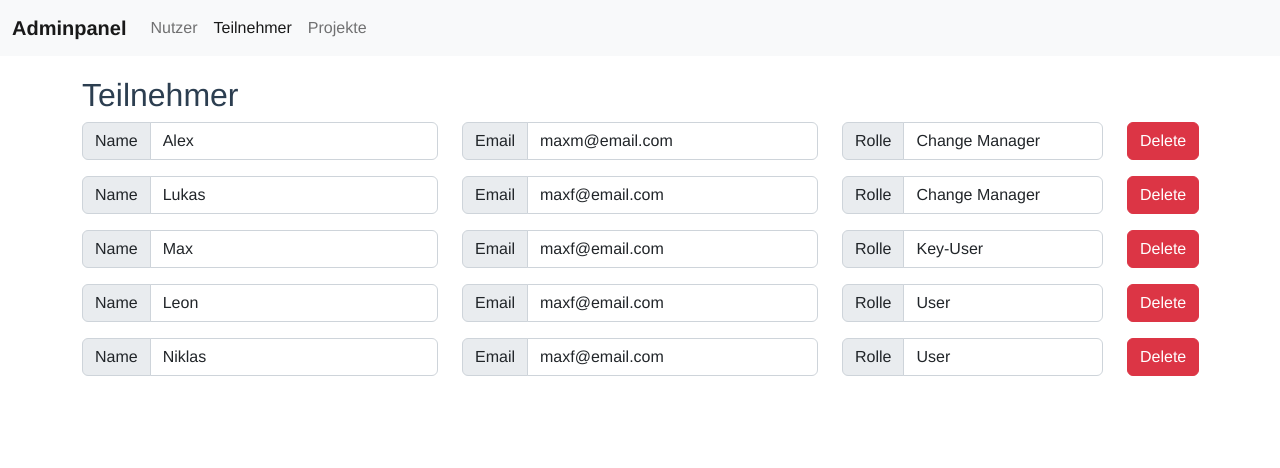
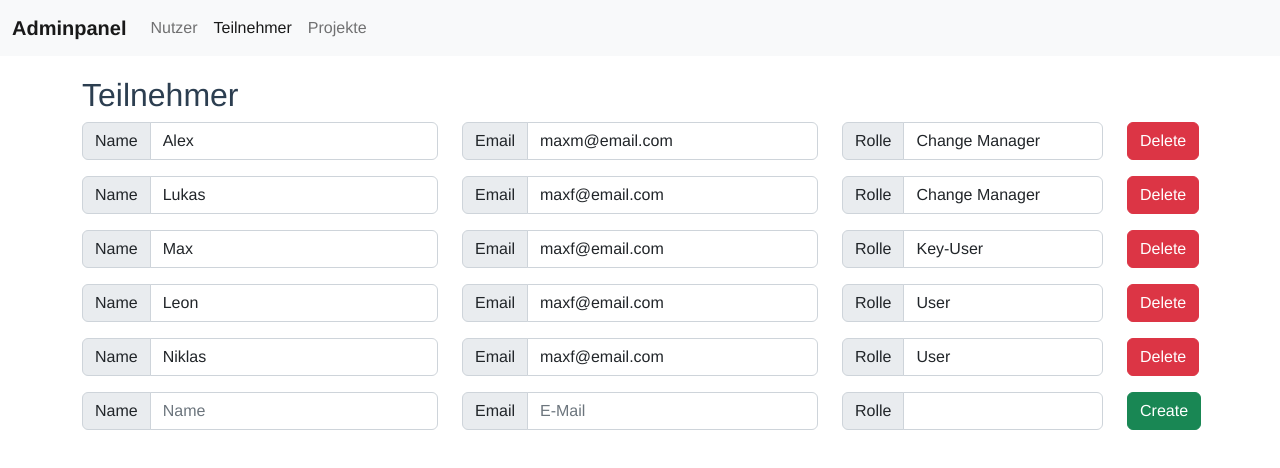
Before and after one commit to nifranz/moodboard, a Vue app in the folder akcoreapp/: page /teilnehmer in a window 1280 px wide. Shown: the top 468 px of the page. Built offline with nearby package versions, Linux system fonts and the light colour scheme.

Commit message:
teilnehmer can now be created / deleted

```diff
--- a/akcoreapp/db/teilnehmer.json
+++ b/akcoreapp/db/teilnehmer.json
@@ -12,19 +12,19 @@
         "rolle": "01"
     },
     {
-        "id": "tn02",
+        "id": "tn03",
         "name": "Max",
         "email": "maxf@email.com",
         "rolle": "02"
     },
     {
-        "id": "tn02",
+        "id": "tn04",
         "name": "Leon",
         "email": "maxf@email.com",
         "rolle": "03"
     },
     {
-        "id": "tn02",
+        "id": "tn05",
         "name": "Niklas",
         "email": "maxf@email.com",
         "rolle": "03"
--- a/akcoreapp/src/views/PageNotFound.vue
+++ b/akcoreapp/src/views/PageNotFound.vue
@@ -6,7 +6,7 @@
                 <p class="fs-3"> <span class="text-danger">Opps!</span> Page not found.</p>
                 <p class="lead">
                     The page you're looking for doesn't exist.
-                  </p>
+                </p>
             </div>
         </div>
   </div>
--- a/akcoreapp/src/views/TeilnehmerView.vue
+++ b/akcoreapp/src/views/TeilnehmerView.vue
@@ -26,15 +26,43 @@
           </div>
         </div>
         <div class="col-1">
-          <button class="btn btn-danger" type="delete">Delete</button>
+          <button class="btn btn-danger" type="delete" @click.prevent="deleteTeiln(teiln)">Delete</button>
         </div>
+      </div>
+    </div>
+    <div class="row">
+      <div class="col">
+        <div class="input-group mb-3">
+          <span class="input-group-text" id="basic-addon1">Name</span>
+          <input type="text" class="form-control" v-model="model.name" placeholder="Name" aria-label="Username" aria-describedby="basic-addon1" >
+        </div>
+      </div>
+      <div class="col">
+        <div class="input-group mb-3">
+          <span class="input-group-text" id="basic-addon1">Email</span>
+          <input type="text" class="form-control" v-model="model.email" placeholder="E-Mail" aria-label="Username" aria-describedby="basic-addon1">
+        </div>
+      </div>
+      <div class="col-3">
+        <div class="input-group mb-3">
+          <span class="input-group-text" id="basic-addon1">Rolle</span>
+          <select class="form-control" v-model="model.rolle" aria-label="Default select example">
+            <option selected>Bitte Rolle auswählen</option>
+            <option value="1">Key-User</option>
+            <option value="2">User</option>
+            <option value="3">Change-Manager</option>
+          </select>
+        </div>
+      </div>
+      <div class="col-1">
+        <button class="btn btn-success" @click.prevent="createTeiln()" type="delete">Create</button>
       </div>
     </div>
 </template>
 
 <script>
   import teilnehmerDB from '../../db/teilnehmer.json'
-  console.log(teilnehmerDB)
+  // Enriching teilnehmerDB
   for (let teiln of teilnehmerDB) {
     switch (teiln.rolle) {
       case "01":
@@ -52,10 +80,32 @@
     name: "ProjectManagerVuew.vue",
     data(){
         return{
-            teilnehmer: teilnehmerDB
+            teilnehmer: teilnehmerDB,
+            model: {}
         }
+    },
+    methods: {
+      async deleteTeiln (teiln) {
+        if(confirm(`Möchten Sie den Teilnehmer "${teiln.name}" wirklich löschen?`)) {
+          console.log("ja");
+          console.log(`delete teiln (id=${teiln.id})`)
+          this.teilnehmer = this.teilnehmer.filter(t => {
+            console.log(t.id);
+            console.log(teiln.id);
+            return t.id != teiln.id;
+          })
+        }
+      },
+      async createTeiln() {
+        var teiln = this.model;
+        if(confirm(`Möchten Sie den Teilnehmer "${teiln.name}" wirklich erstellen?`)) {
+          console.log("ja");
+          console.log(teiln)
+          this.teilnehmer.push(Object.assign({},teiln));
+          this.model = {};
+        }
+      }
     }
-
   }
 </script>
 
```
